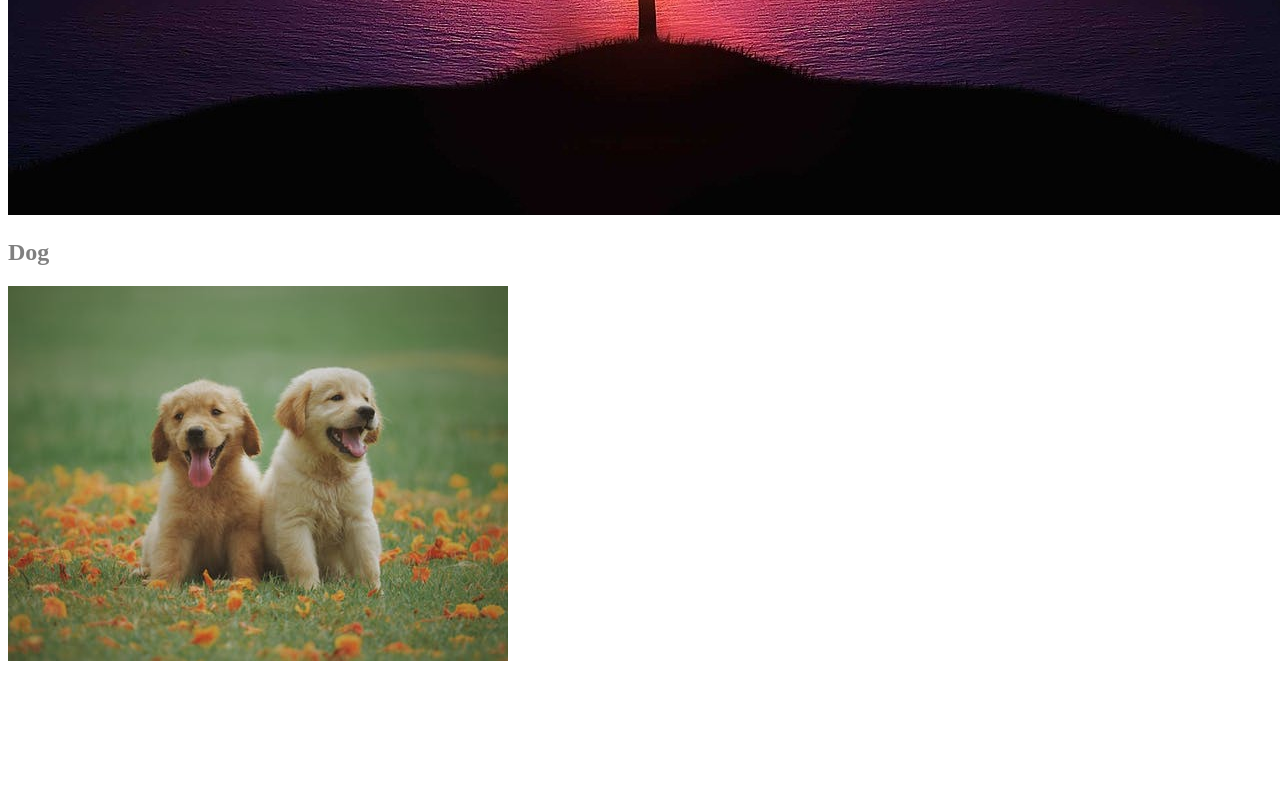
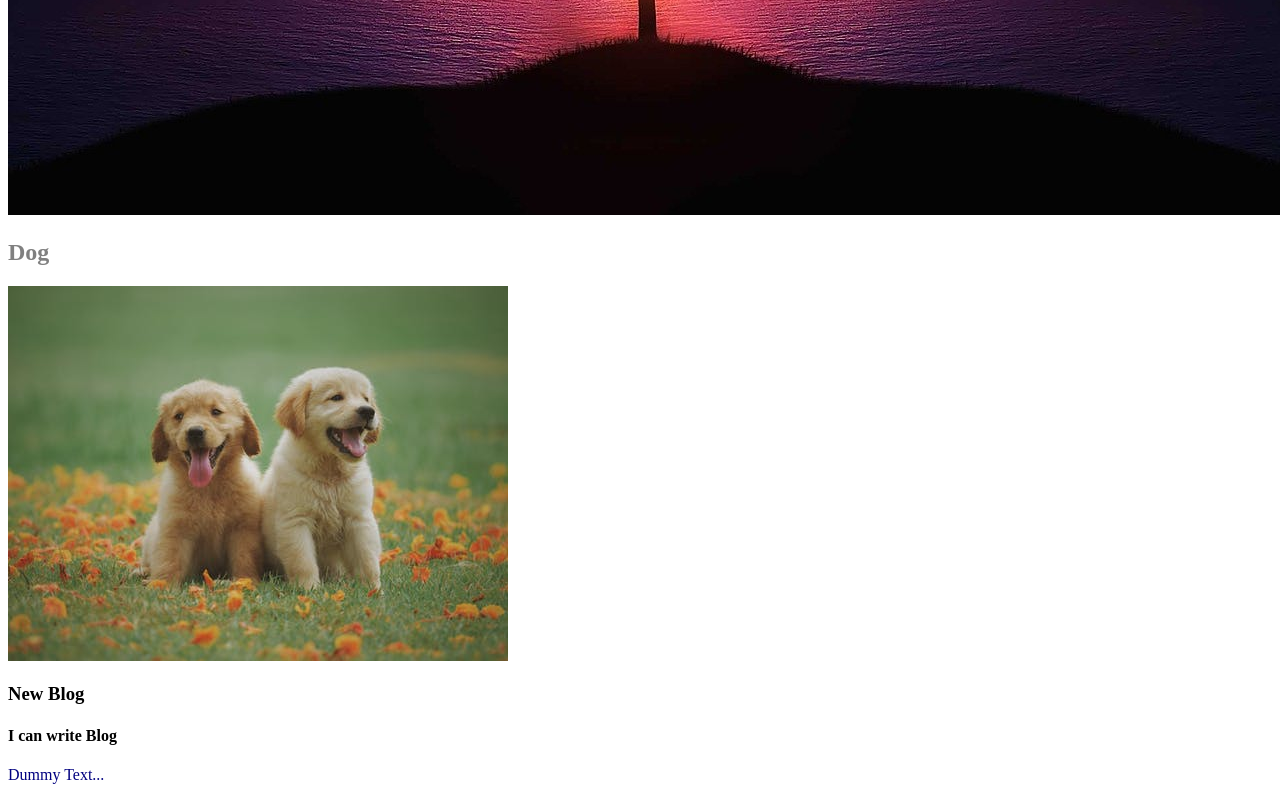
Before and after one commit to rakibulalam9200/My-Third-Repo, a plain HTML site: page index.html in a window 1280 px wide. Shown: the part 1960-2760 px from the top of the page. Before the commit the page ends 2633 px from the top, so only its background shows below. Drawn offline with Linux system fonts and the light colour scheme.

Commit message:
add-Blog

```diff
--- a/index.html
+++ b/index.html
@@ -20,5 +20,10 @@
     <img src="tree.jpg" alt="">
     <h2>Dog</h2>
     <img src="Images/dog.jpeg" alt="">
+    <div>
+        <h3>New Blog</h3>
+        <h4>I can write Blog</h4>
+        <p>Dummy Text...</p>
+    </div>
 </body>
 </html>
```
